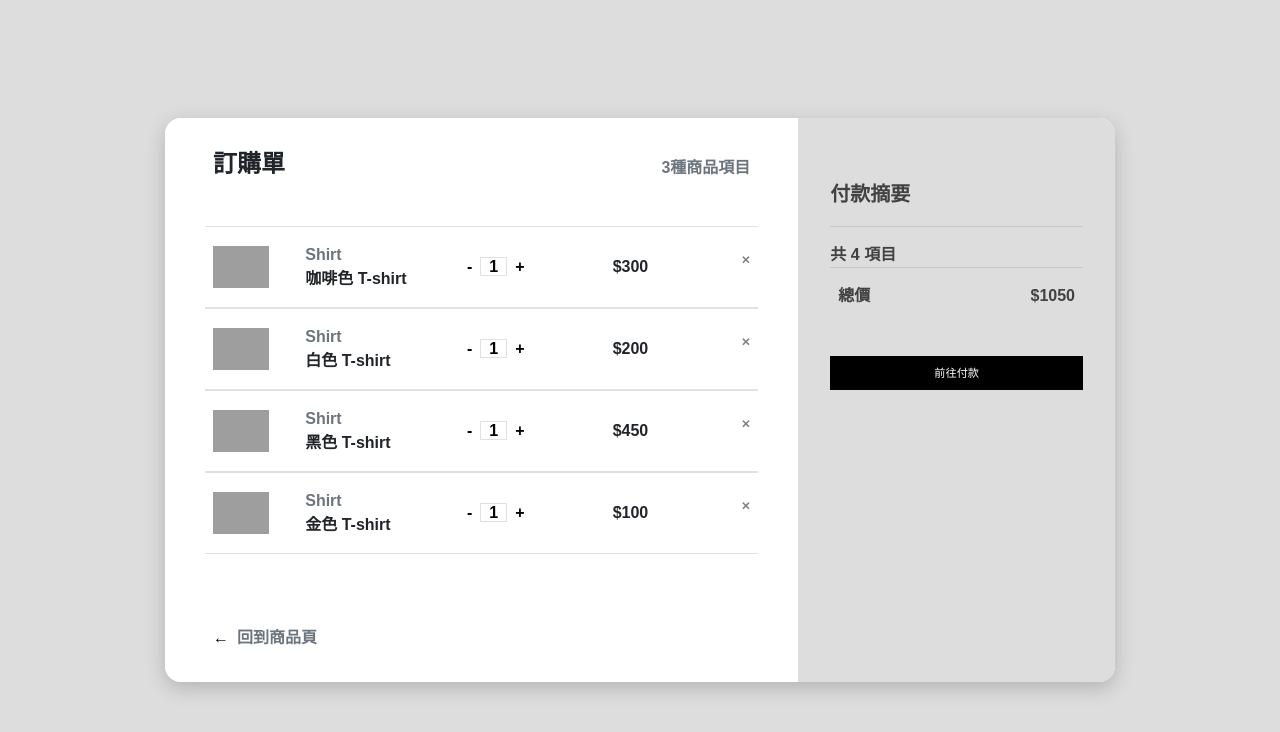
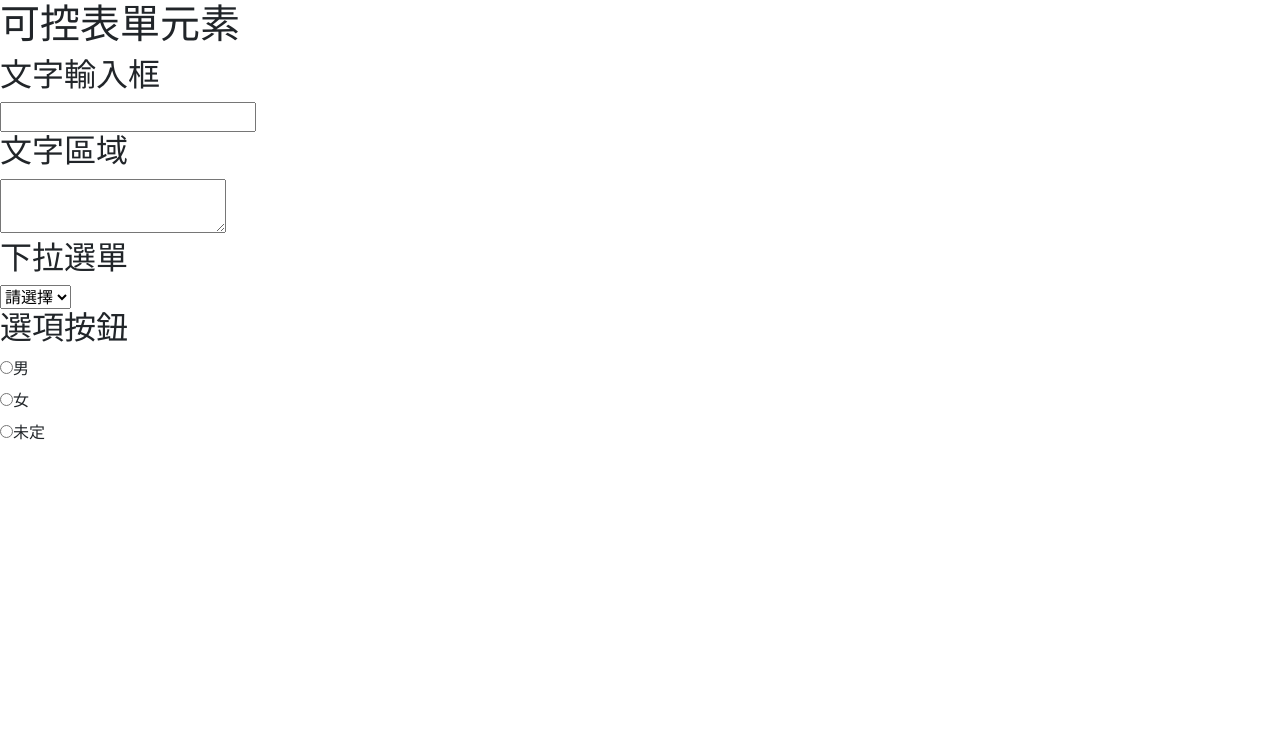
Before and after one commit to MichealKuo/React, a React (Create React App) app: page / in a window 1280 px wide. Shown: the top 732 px of the page. Built offline with nearby package versions, Linux system fonts and the light colour scheme; grey boxes are pictures that could not be loaded.

Commit message:
“1001AM10“

```diff
--- a/src/App.js
+++ b/src/App.js
@@ -1,116 +1,89 @@
-import { useState } from 'react'
-import './App.css'
-import OrderList from './components/OrderList'
-import Summary from './components/Summary'
+import React, { useState } from 'react'
 
-// 產品訂購的項目 因為 Product summary 都需要 放在父層App.js
-const products = [
-  {
-    id: 1,
-    name: '咖啡色 T-shirt',
-    category: 'Shirt',
-    image: 'https://i.imgur.com/1GrakTl.jpg',
-    price: 300,
-  },
-  {
-    id: 2,
-    name: '白色 T-shirt',
-    category: 'Shirt',
-    image: 'https://i.imgur.com/ba3tvGm.jpg',
-    price: 200,
-  },
-  {
-    id: 3,
-    name: '黑色 T-shirt',
-    category: 'Shirt',
-    image: 'https://i.imgur.com/pHQ3xT3.jpg',
-    price: 450,
-  },
-  {
-    id: 4,
-    name: '金色 T-shirt',
-    category: 'Shirt',
-    image: 'https://i.imgur.com/pHQ3xT3.jpg',
-    price: 100,
-  },
-]
-
-// 初始化狀態用的函式 - 用陣列狀態
-// const initState = (products) => {
-//   const state = []
-
-//   for (let i = 0; i < products.length; i++) {
-//     state.push(1)
-//   }
-
-//   return state
-// }
-
-// 初始化狀態用的函式 - 用陣列中的物件狀態
-const initStateWithObjcet = (products) => {
-  const state = []
-
-  for (let i = 0; i < products.length; i++) {
-    state.push({ ...products[i], count: 1 })
-  }
-
-  return state
-}
-
-function App() {
-  // 多樣產品狀態：陣列
-  // ex. 三樣商品 -> [1,1,1]
-  // 下面兩種方式均可
-  //const [counts, setCounts] = useState(initState(products))
-  //const [counts, setCounts] = useState(Array(products.length).fill(1))
-
-  // 多樣產品狀態：物件
-  // [{
-  //   id: 4,
-  //   name: '金色 T-shirt',
-  //   category: 'Shirt',
-  //   image: 'https://i.imgur.com/pHQ3xT3.jpg',
-  //   price: 100,
-  //   count:1
-  // }]
-  const [productsInOrder, setProductsInOrder] = useState(
-    initStateWithObjcet(products)
-  )
-
-  // Summary
-  // 計算目前所有的商品數量
-  const productCount = () => {
-    let totalCount = 0
-
-    for (let i = 0; i < productsInOrder.length; i++) {
-      totalCount += productsInOrder[i].count
-    }
-
-    return totalCount
-  }
-
-  // 計算目前所有的商品總價
-  const total = () => {
-    let sum = 0
-
-    for (let i = 0; i < productsInOrder.length; i++) {
-      sum += productsInOrder[i].count * productsInOrder[i].price
-    }
-
-    return sum
-  }
+function App(props) {
+  const [inputText, setInputText] = useState('')
+  const [textArea, setTextArea] = useState('')
+  const [selectedOption, setSelectedOption] = useState('')
+  // radio - 狀態記錄是被選中選項按鈕的值
+  const [gender, setGender] = useState('')
 
   return (
-    <div className="card">
-      <div className="row">
-        <OrderList
-          productsInOrder={productsInOrder}
-          setProductsInOrder={setProductsInOrder}
+    <>
+      <h1>可控表單元素</h1>
+      <section id="inputText">
+        <h2>文字輸入框</h2>
+        <input
+          type="text"
+          value={inputText}
+          onChange={(e) => {
+            setInputText(e.target.value)
+          }}
         />
-        <Summary productCount={productCount()} total={total()} />
-      </div>
-    </div>
+      </section>
+      <section id="textArea">
+        <h2>文字區域</h2>
+        <textarea
+          value={textArea}
+          onChange={(e) => {
+            setTextArea(e.target.value)
+          }}
+        />
+      </section>
+      <section id="selectedOption">
+        <h2>下拉選單</h2>
+        {/* 第一個執會使用state的初始值  把要selected放入 useState =("這" ) */}
+
+        <select
+          value={selectedOption}
+          onChange={(e) => {
+            setSelectedOption(e.target.value)
+          }}
+        >
+          {/* 第一個值會用state的初始值 */}
+          <option value="">請選擇</option>
+          <option value="雞腿">雞腿</option>
+          <option value="魯肉">魯肉</option>
+          <option value="排骨">排骨</option>
+        </select>
+      </section>
+      <section id="radioGroup">
+        <h2>選項按鈕</h2>
+        <input
+          type="radio"
+          value="男"
+          checked={gender === '男'}
+          onChange={(e) => {
+            setGender(e.target.value)
+          }}
+        />
+        <label>男</label>
+        <br />
+        <input
+          type="radio"
+          value="女"
+          checked={gender === '女'}
+          onChange={(e) => {
+            setGender(e.target.value)
+          }}
+        />
+        <label>女</label>
+        <br />
+        <input
+          type="radio"
+          value="未定"
+          checked={gender === '未定'}
+          onChange={(e) => {
+            setGender(e.target.value)
+          }}
+        />
+        <label>未定</label>
+        <br />
+      </section>
+    </>
   )
 }
 
 export default App
+
+// 多個文字輸入欄位是用「物件」當狀態值是最常見/合理的作法
+// 不過核取方塊(複選盒)不一定用「物件」也有可能會用「陣列」
--- a/src/components/OrderList.js
+++ b/src/components/OrderList.js
@@ -32,6 +32,7 @@ function OrderList(props) {
               setCount={(newCount) => {
                 //react 是陣列 或是 狀態時候 三步驟處理如下：
                 //1. 先從原本的陣列拷貝出一個新陣列(在這上面處理)
+                //今天要改變狀態一定要透過setState 並新開陣列 講義virtual dom
                 const newProductsInOrder = [...productsInOrder]
 
                 //2. 運算處理：更新陣列中對應商品數量
```
Also changed, not shown: Practice/conponent/App.js (added, +116 -0 lines).
